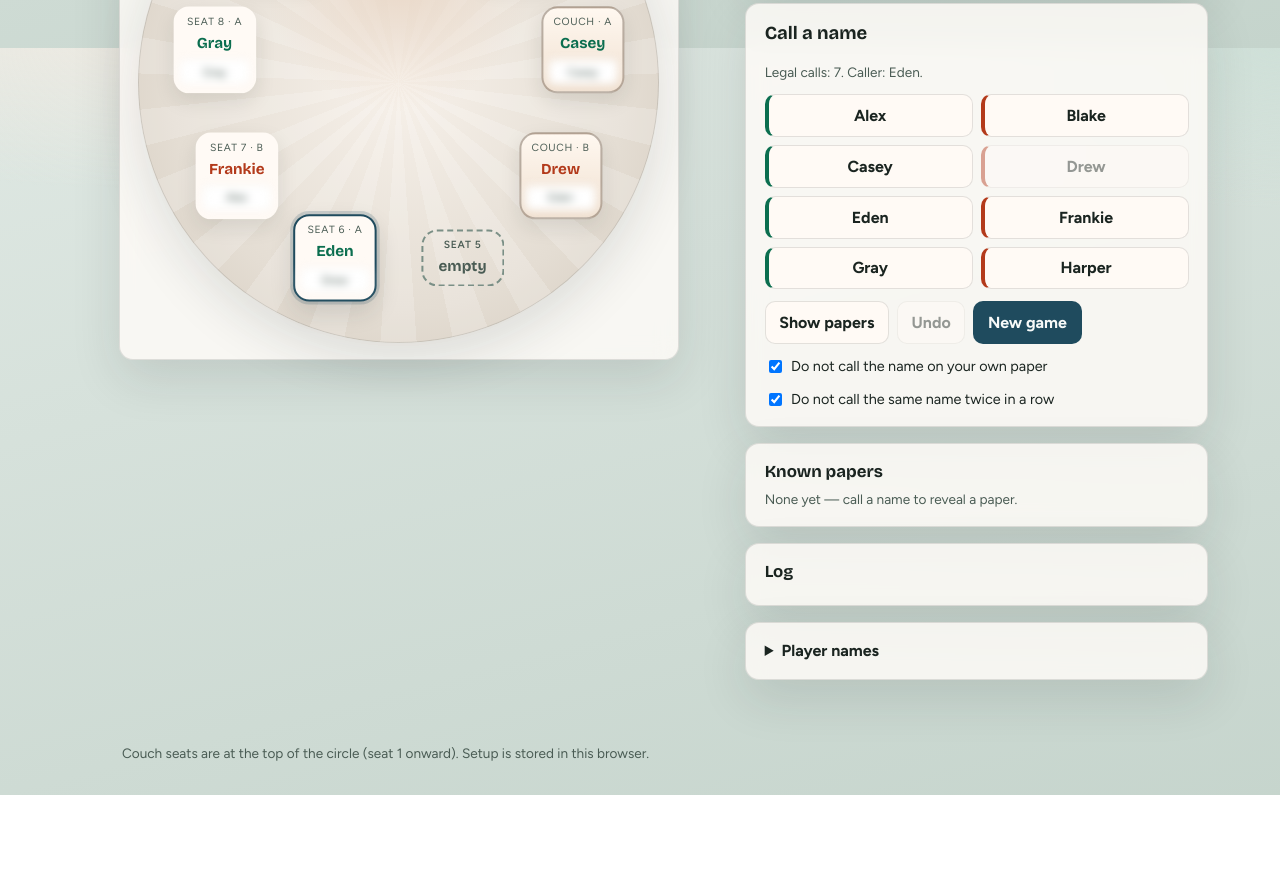
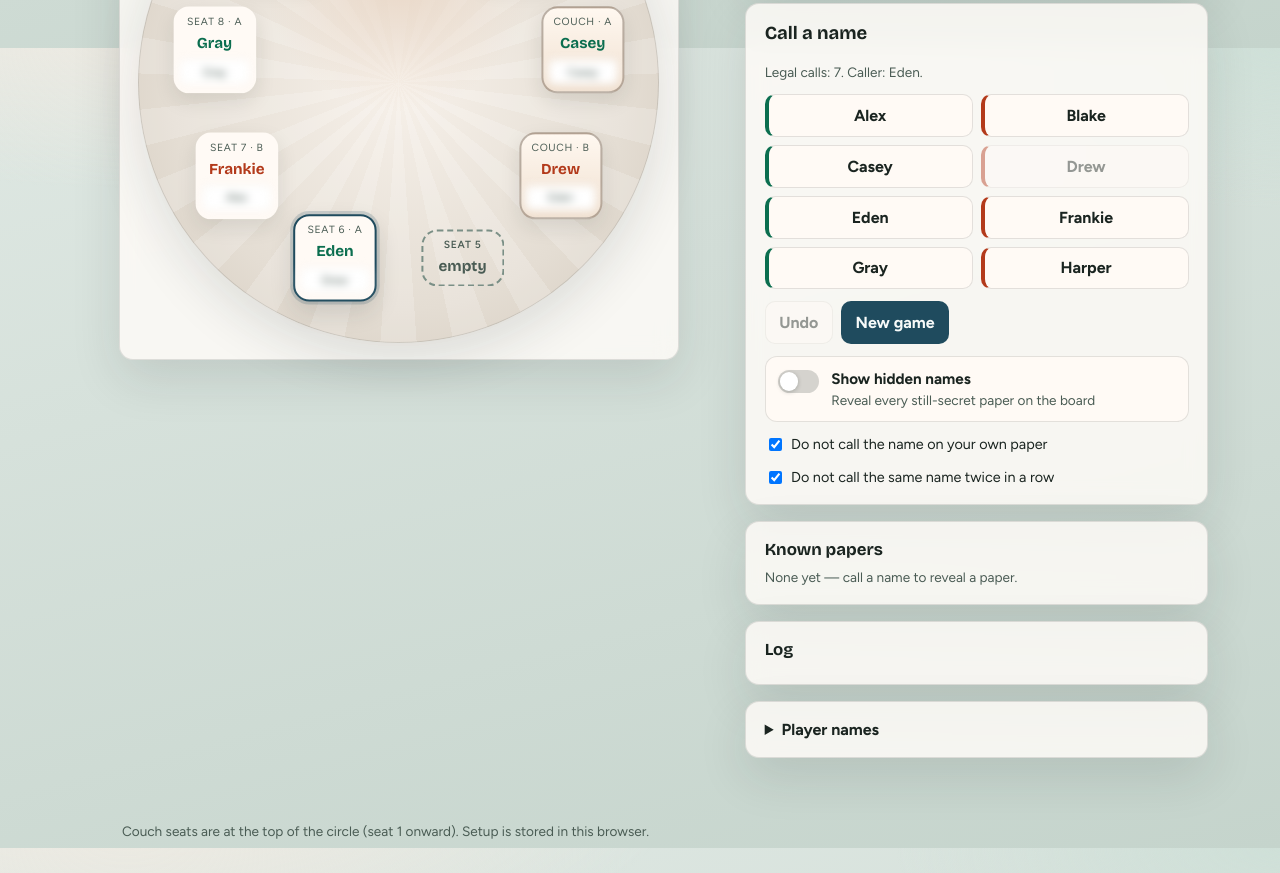
Before and after one commit to DenysPiven/Couch-of-Power, a website built with Vite: page index.html in a window 1280 px wide. Shown: the part 752-1625 px from the top of the page. Before the commit the page ends 1547 px from the top, so only its background shows below. Built offline with nearby package versions, Linux system fonts and the light colour scheme.

Commit message:
Add toggle to show or hide still-secret paper names
Replace the papers button with a switch that reveals every hidden
name while keeping already-learned papers visible when off.

```diff
--- a/index.html
+++ b/index.html
@@ -70,10 +70,17 @@
             <p class="hint" id="call-hint">Pick a name from someone else’s paper.</p>
             <div class="call-grid" id="call-grid"></div>
             <div class="toolbar">
-              <button type="button" id="btn-toggle-papers">Show papers</button>
               <button type="button" id="btn-undo" disabled>Undo</button>
               <button type="button" class="primary" id="btn-new">New game</button>
             </div>
+            <label class="toggle">
+              <input type="checkbox" id="toggle-hidden-names" />
+              <span class="toggle-ui" aria-hidden="true"></span>
+              <span class="toggle-text">
+                <strong id="toggle-hidden-label">Show hidden names</strong>
+                <span class="hint" id="toggle-hidden-hint">Reveal every still-secret paper on the board</span>
+              </span>
+            </label>
             <div class="checks">
               <label>
                 <input type="checkbox" id="rule-own" checked />
--- a/src/main.js
+++ b/src/main.js
@@ -228,9 +228,18 @@ function render() {
   }
 
   document.getElementById('btn-undo').disabled = history.length === 0;
-  document.getElementById('btn-toggle-papers').textContent = showPapers
-    ? 'Hide papers'
-    : 'Show papers';
+  const toggle = document.getElementById('toggle-hidden-names');
+  if (toggle) toggle.checked = showPapers;
+  const toggleLabel = document.getElementById('toggle-hidden-label');
+  const toggleHint = document.getElementById('toggle-hidden-hint');
+  if (toggleLabel) {
+    toggleLabel.textContent = showPapers ? 'Hide secret names' : 'Show hidden names';
+  }
+  if (toggleHint) {
+    toggleHint.textContent = showPapers
+      ? 'All papers visible; turn off to keep only learned names'
+      : 'Reveal every still-secret paper on the board';
+  }
   renderKnownList();
 }
 
@@ -265,8 +274,8 @@ document.getElementById('btn-undo').addEventListener('click', () => {
   if (logEl.firstChild) logEl.removeChild(logEl.firstChild);
   render();
 });
-document.getElementById('btn-toggle-papers').addEventListener('click', () => {
-  showPapers = !showPapers;
+document.getElementById('toggle-hidden-names').addEventListener('change', (e) => {
+  showPapers = e.target.checked;
   render();
 });
 
--- a/src/styles/main.css
+++ b/src/styles/main.css
@@ -496,6 +496,77 @@ button.call-B {
   cursor: pointer;
 }
 
+.toggle {
+  display: flex;
+  align-items: flex-start;
+  gap: 0.75rem;
+  cursor: pointer;
+  padding: 0.65rem 0.75rem;
+  border: 1px solid var(--line);
+  border-radius: 12px;
+  background: var(--surface-solid);
+}
+
+.toggle input {
+  position: absolute;
+  opacity: 0;
+  width: 1px;
+  height: 1px;
+  overflow: hidden;
+}
+
+.toggle-ui {
+  position: relative;
+  flex: 0 0 auto;
+  width: 2.6rem;
+  height: 1.45rem;
+  margin-top: 0.15rem;
+  border-radius: 999px;
+  background: rgba(26, 36, 32, 0.18);
+  transition: background 0.2s ease;
+}
+
+.toggle-ui::after {
+  content: '';
+  position: absolute;
+  top: 0.15rem;
+  left: 0.15rem;
+  width: 1.15rem;
+  height: 1.15rem;
+  border-radius: 50%;
+  background: #fff;
+  box-shadow: 0 1px 4px rgba(26, 36, 32, 0.25);
+  transition: transform 0.2s ease;
+}
+
+.toggle input:checked + .toggle-ui {
+  background: var(--accent);
+}
+
+.toggle input:checked + .toggle-ui::after {
+  transform: translateX(1.15rem);
+}
+
+.toggle input:focus-visible + .toggle-ui {
+  outline: 2px solid var(--accent);
+  outline-offset: 2px;
+}
+
+.toggle-text {
+  display: flex;
+  flex-direction: column;
+  gap: 0.1rem;
+  min-width: 0;
+}
+
+.toggle-text strong {
+  font-size: 0.95rem;
+}
+
+.toggle-text .hint {
+  margin: 0;
+}
+
 /* Simulations */
 .sim-form {
   display: grid;
```
